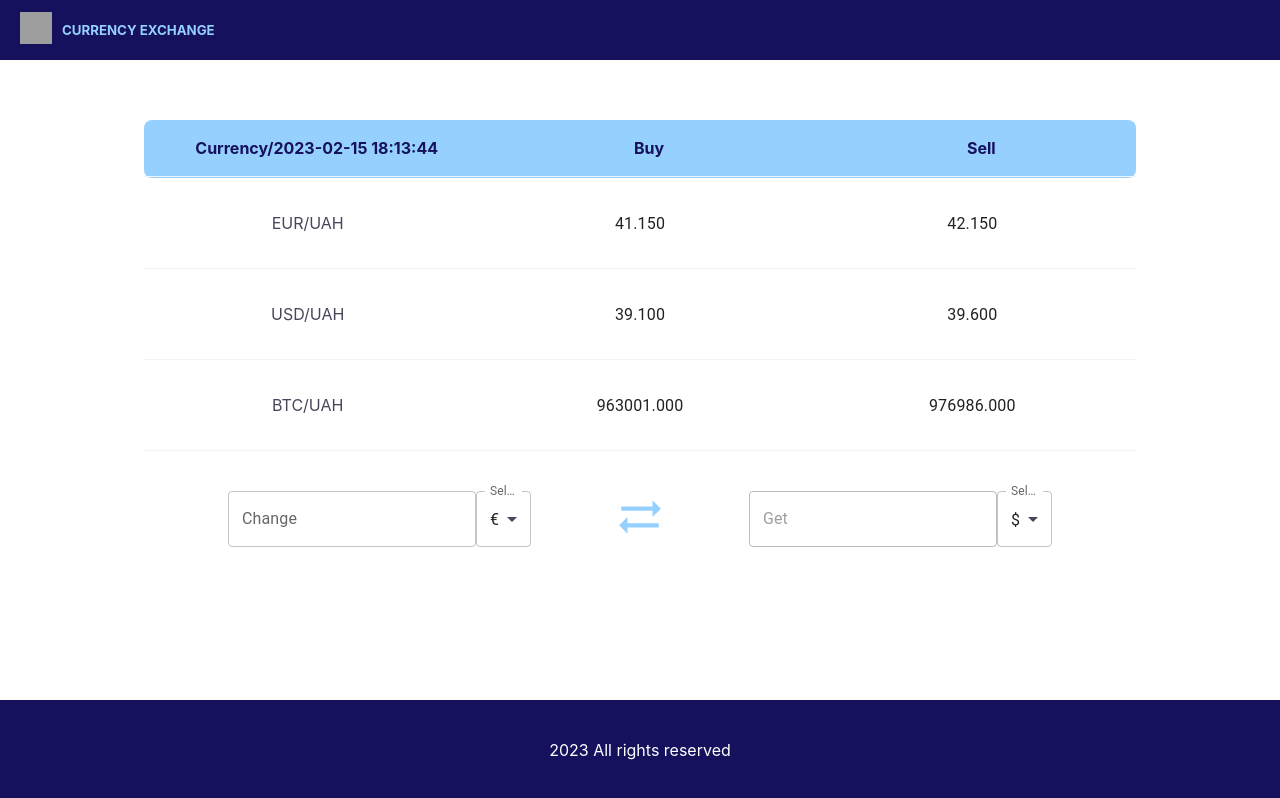
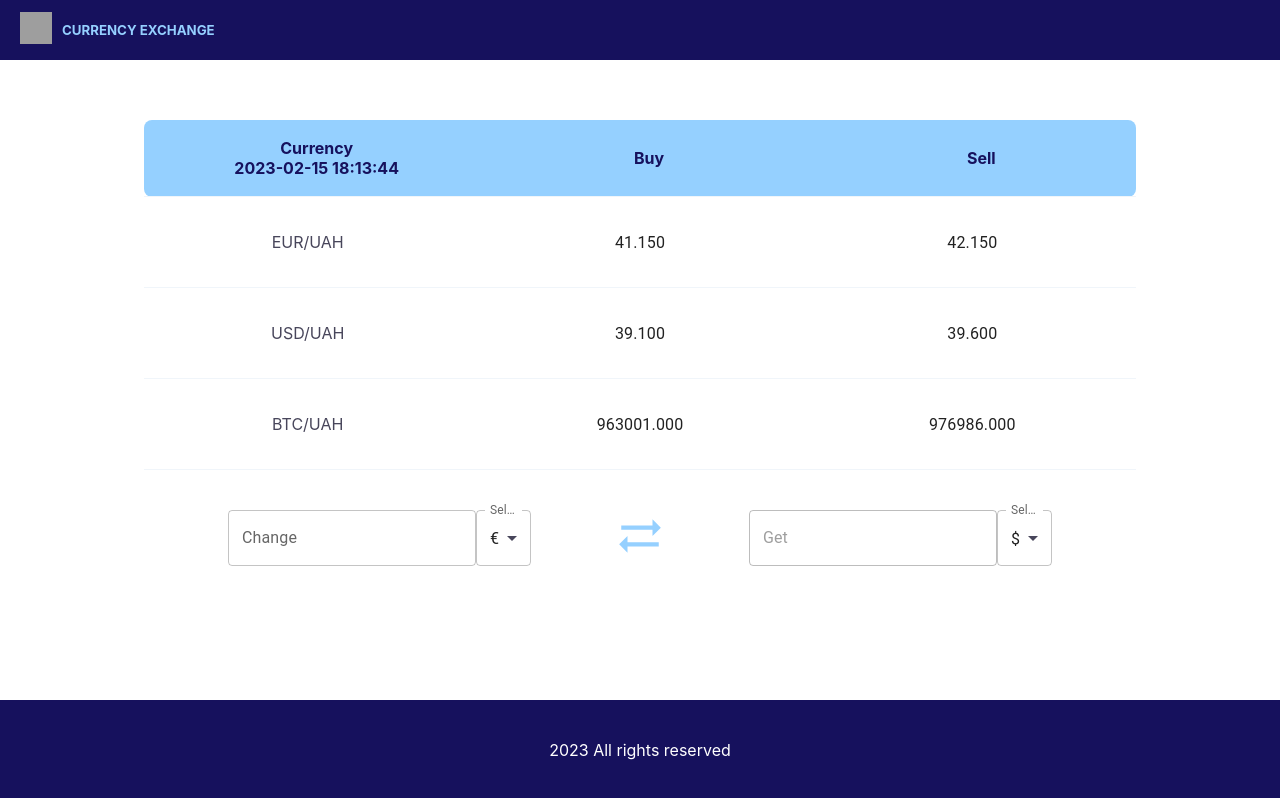
Before and after one commit to Irines/Test-task-currrency-converter, a React (Create React App) app: page / in a window 1280 px wide. Built offline with nearby package versions, Linux system fonts and the light colour scheme; grey boxes are pictures that could not be loaded.

Commit message:
edit date css

```diff
--- a/src/containers/CurrencyTable.tsx
+++ b/src/containers/CurrencyTable.tsx
@@ -47,7 +47,10 @@ function CurrencyTable() {
         <div className="table-header">
           <div className="row">
             <div className="cell hd-cell">
-              <div>Currency/{formatDate(new Date())}</div>
+              <div className="date-cell">
+                <p>Currency</p>
+                <p>{formatDate(new Date())}</p>
+              </div>
             </div>
             <div className="cell hd-cell">
               <div>Buy</div>
--- a/src/styles/currency-table.sass
+++ b/src/styles/currency-table.sass
@@ -28,6 +28,8 @@
                         padding-left: 18px
                         color: $header-color
                         font-weight: bold
+                        p
+                            color: $header-color
         .table-body
         .cell
             width: 33%
```
